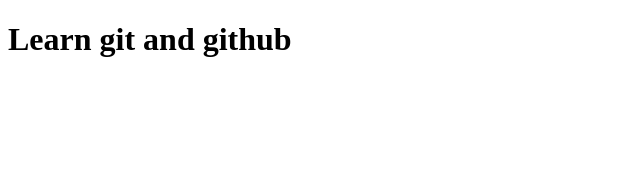
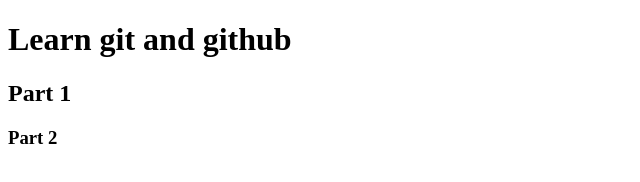
Before and after one commit to SonHeung-min/Prj-2, a plain HTML site: page index.html in a window 1280 px wide. Shown: the whole page, without its empty margins (0-640 px from the left). Drawn offline with Linux system fonts and the light colour scheme.

Commit message:
the first modified

```diff
--- a/index.html
+++ b/index.html
@@ -7,5 +7,7 @@
 </head>
 <body>
     <h1>Learn git and github</h1>
+    <h2>Part 1</h2>
+    <h3>Part 2</h3>
 </body>
 </html>
```
